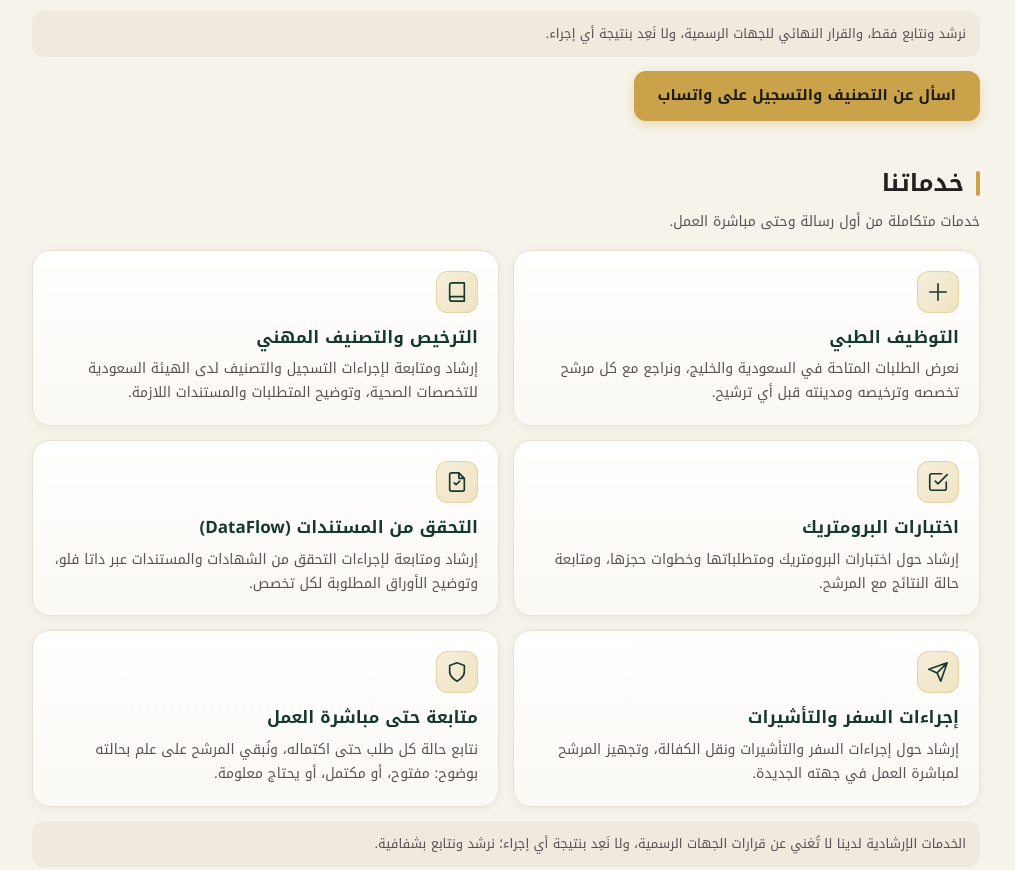
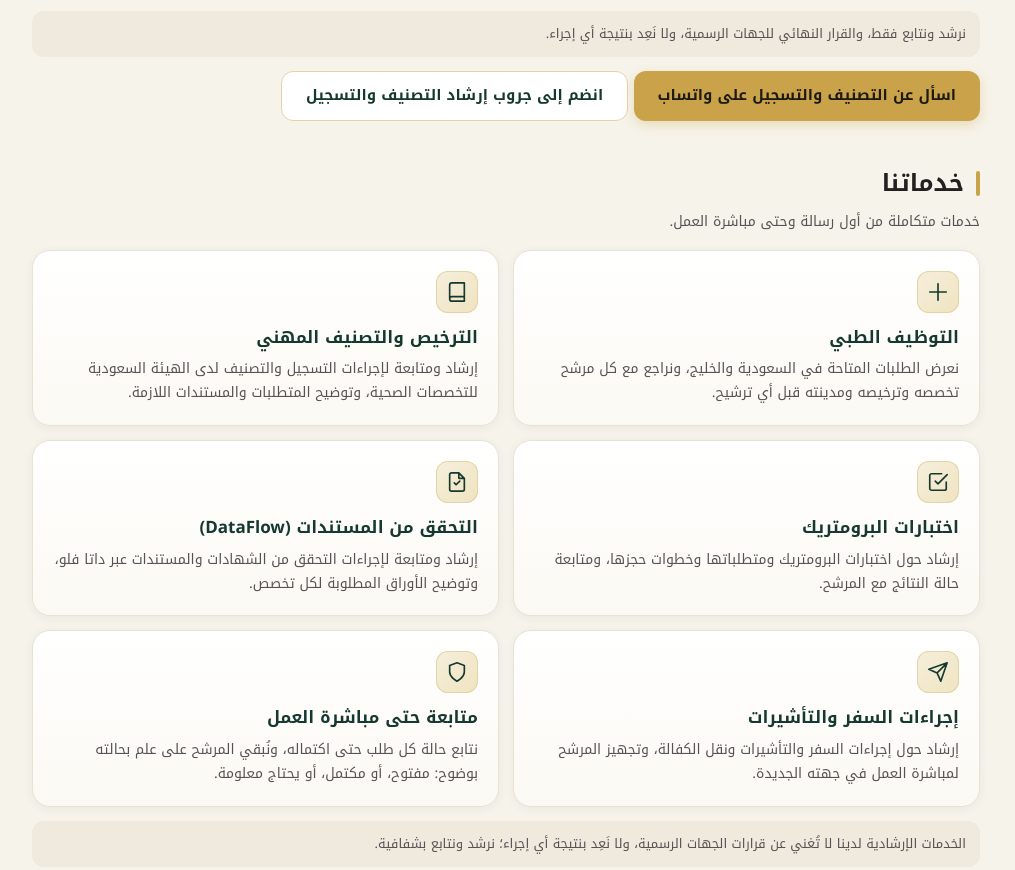
Before and after one commit to DoctorHiring/DoctorHiring.github.io, a plain HTML site: page index.html in a window 1280 px wide. Shown: the part 4403-5273 px from the top of the page, without its empty margins (134-1149 px from the left). Drawn offline with Linux system fonts and the light colour scheme.

Commit message:
Update index.html

```diff
--- a/index.html
+++ b/index.html
@@ -206,7 +206,8 @@ footer .logo .big{background:none;-webkit-text-fill-color:#c9a24a;color:#c9a24a}
   <div class="box"><h3>مصادر رسمية للمستندات والرسوم</h3><ul><li><a href="https://scfhs.org.sa/en/professional-classification-requirements" target="_blank" rel="noopener">متطلبات التصنيف المهني (الهيئة)</a></li><li><a href="https://scfhs.org.sa/en/mumaris-faq" target="_blank" rel="noopener">أسئلة منصة مماريس بلس (الهيئة)</a></li><li><a href="https://dataflowgroup.com/wp-content/uploads/2024/09/FAQ_SCFHS-4.pdf" target="_blank" rel="noopener">أسئلة Data Flow للهيئة</a></li></ul><p class="m">الرسوم والمدد تتغير؛ اعتمد دائمًا ما تعرضه هذه الجهات وقت التقديم.</p></div>
  </div>
  <div class="note">نرشد ونتابع فقط، والقرار النهائي للجهات الرسمية، ولا نَعِد بنتيجة أي إجراء.</div>
- <p style="margin-top:14px"><a class="btn" data-goatcounter-click="whatsapp-click" href="https://wa.me/201115573634?text=%D8%A3%D8%B1%D9%8A%D8%AF%20%D8%A5%D8%B1%D8%B4%D8%A7%D8%AF%D9%8B%D8%A7%20%D9%81%D9%8A%20%D8%A7%D9%84%D8%AA%D8%B5%D9%86%D9%8A%D9%81%20%D9%88%D8%A7%D9%84%D8%AA%D8%B3%D8%AC%D9%8A%D9%84">اسأل عن التصنيف والتسجيل على واتساب</a></p>
+ <p style="margin-top:14px"><a class="btn" data-goatcounter-click="whatsapp-click" href="https://wa.me/201115573634?text=%D8%A3%D8%B1%D9%8A%D8%AF%20%D8%A5%D8%B1%D8%B4%D8%A7%D8%AF%D9%8B%D8%A7%20%D9%81%D9%8A%20%D8%A7%D9%84%D8%AA%D8%B5%D9%86%D9%8A%D9%81%20%D9%88%D8%A7%D9%84%D8%AA%D8%B3%D8%AC%D9%8A%D9%84">اسأل عن التصنيف والتسجيل على واتساب</a>
+ <a class="btn ghost" href="https://chat.whatsapp.com/EGV8GOq3eKK1urpKuqkAqx" target="_blank" rel="noopener">انضم إلى جروب إرشاد التصنيف والتسجيل</a></p>
 </section>
 
 <section>
```
